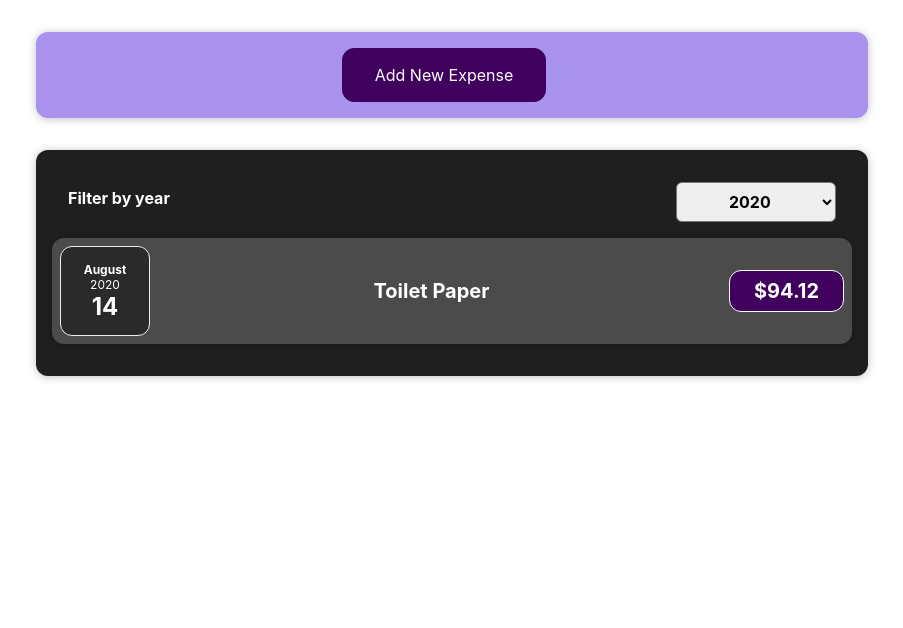
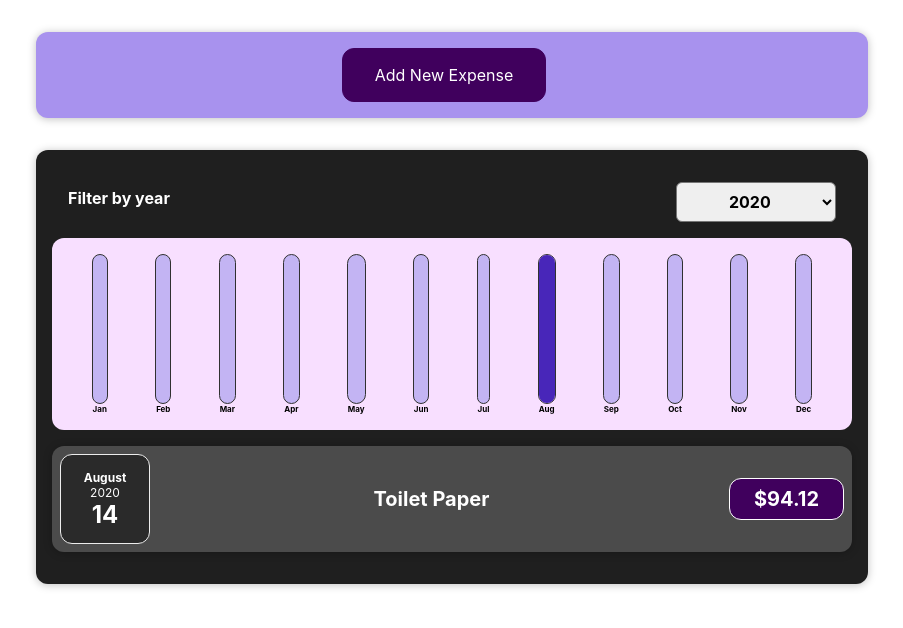
Before and after one commit to lapee79/react-complete-guide, a React (Create React App) app: page / in a window 1280 px wide. Shown: the top 628 px of the page, without its empty margins (188-1091 px from the left). Built offline with nearby package versions, Linux system fonts and the light colour scheme.

Commit message:
Chapter 70

```diff
--- a/src/components/Chart/Chart.js
+++ b/src/components/Chart/Chart.js
@@ -3,16 +3,20 @@
 import ChartBar from './ChartBar';
 
 const Chart = (props) => {
-  return <div className="chart">
-    {props.dataPoints.map((dataPoint) => {
-      <ChartBar
-        key={dataPoint.label}
-        value={dataPoint.value}
-        maxValue={null}
-        label={dataPoint.label}
-      />
-    })}
-  </div>;
+  const dataPointValues = props.dataPoints.map(dataPoint => dataPoint.value);
+  const totalMaximum = Math.max(...dataPointValues);
+
+  return (
+    <div className="chart">
+      {props.dataPoints.map((dataPoint) => <ChartBar
+          key={dataPoint.label}
+          value={dataPoint.value}
+          maxValue={totalMaximum}
+          label={dataPoint.label}
+        />
+      )}
+    </div>
+  );
 };
 
 export default Chart;
--- a/src/components/Chart/ChartBar.js
+++ b/src/components/Chart/ChartBar.js
@@ -3,7 +3,7 @@
 const ChartBar = (props) => {
   let barFillHeight = '0%';
 
-  if (props.max > 0) {
+  if (props.maxValue > 0) {
     barFillHeight = Math.round((props.value / props.maxValue) * 100) + '%';
   }
 
--- a/src/components/Expenses/Expenses.js
+++ b/src/components/Expenses/Expenses.js
@@ -3,6 +3,7 @@
 import Card from '../UI/Card';
 import ExpensesFilter from './ExpensesFilter';
 import ExpensesList from './ExpensesList';
+import ExpensesChart from './ExpensesChart';
 
 import './Expenses.css';
 
@@ -22,6 +23,7 @@
     <div>
       <Card className="expenses">
         <ExpensesFilter selected={filteredYear} onChangeFilter={filterChangeHandler} />
+        <ExpensesChart expenses={filteredExpenses} />
         <ExpensesList items={filteredExpenses}/>
       </Card>
     </div>
--- /dev/null
+++ b/src/components/Expenses/ExpensesChart.js
@@ -0,0 +1,27 @@
+import Chart from '../Chart/Chart';
+
+const ExpensesChart = (props) => {
+  const chartDataPoints = [
+    { label: 'Jan', value: 0 },
+    { label: 'Feb', value: 0 },
+    { label: 'Mar', value: 0 },
+    { label: 'Apr', value: 0 },
+    { label: 'May', value: 0 },
+    { label: 'Jun', value: 0 },
+    { label: 'Jul', value: 0 },
+    { label: 'Aug', value: 0 },
+    { label: 'Sep', value: 0 },
+    { label: 'Oct', value: 0 },
+    { label: 'Nov', value: 0 },
+    { label: 'Dec', value: 0 }
+  ];
+
+  for (const expense of props.expenses) {
+    const expenseMonth = expense.date.getMonth();
+    chartDataPoints[expenseMonth].value += expense.amount;
+  }
+
+  return <Chart dataPoints={chartDataPoints} />;
+};
+
+export default ExpensesChart;
```
